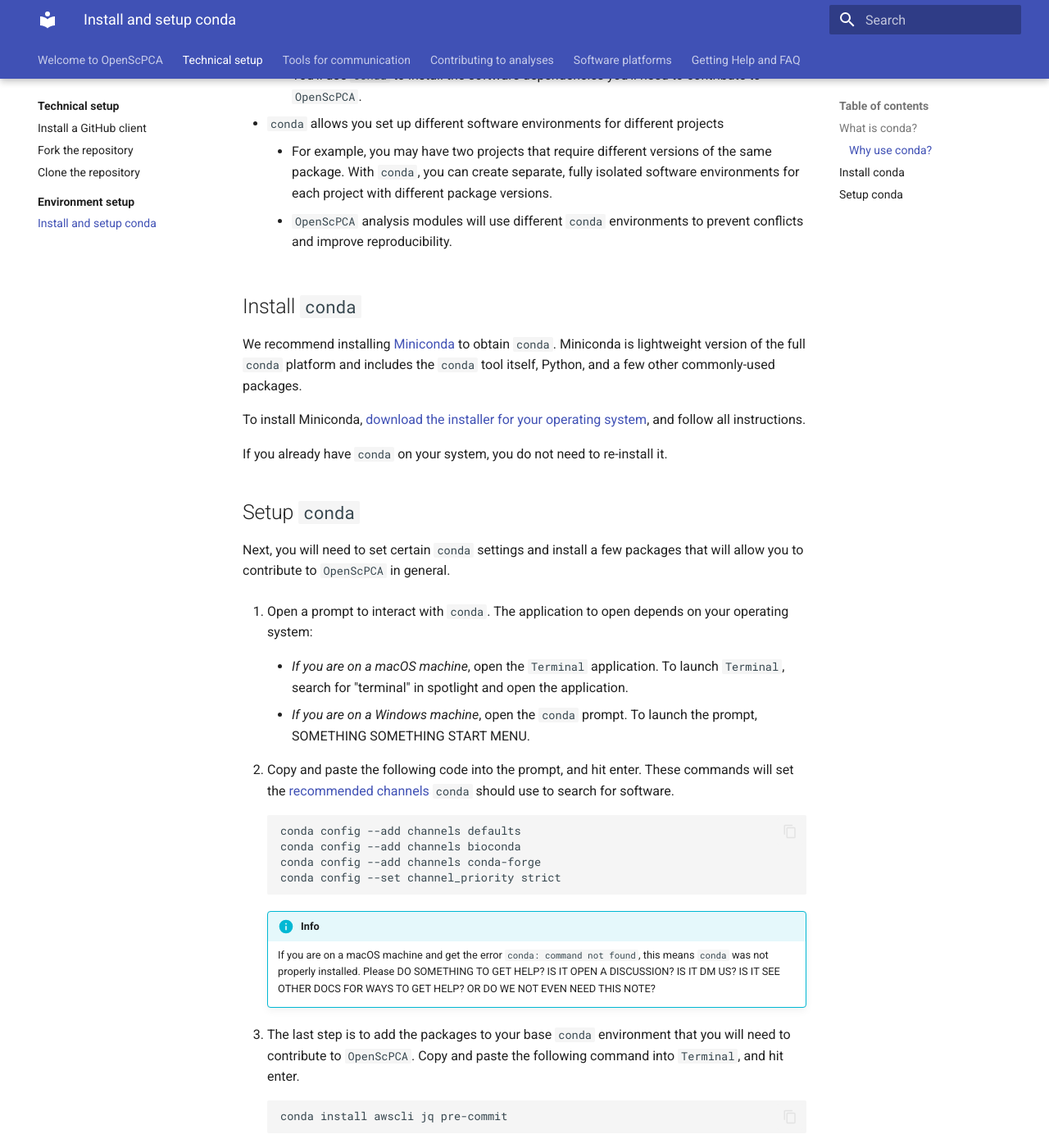
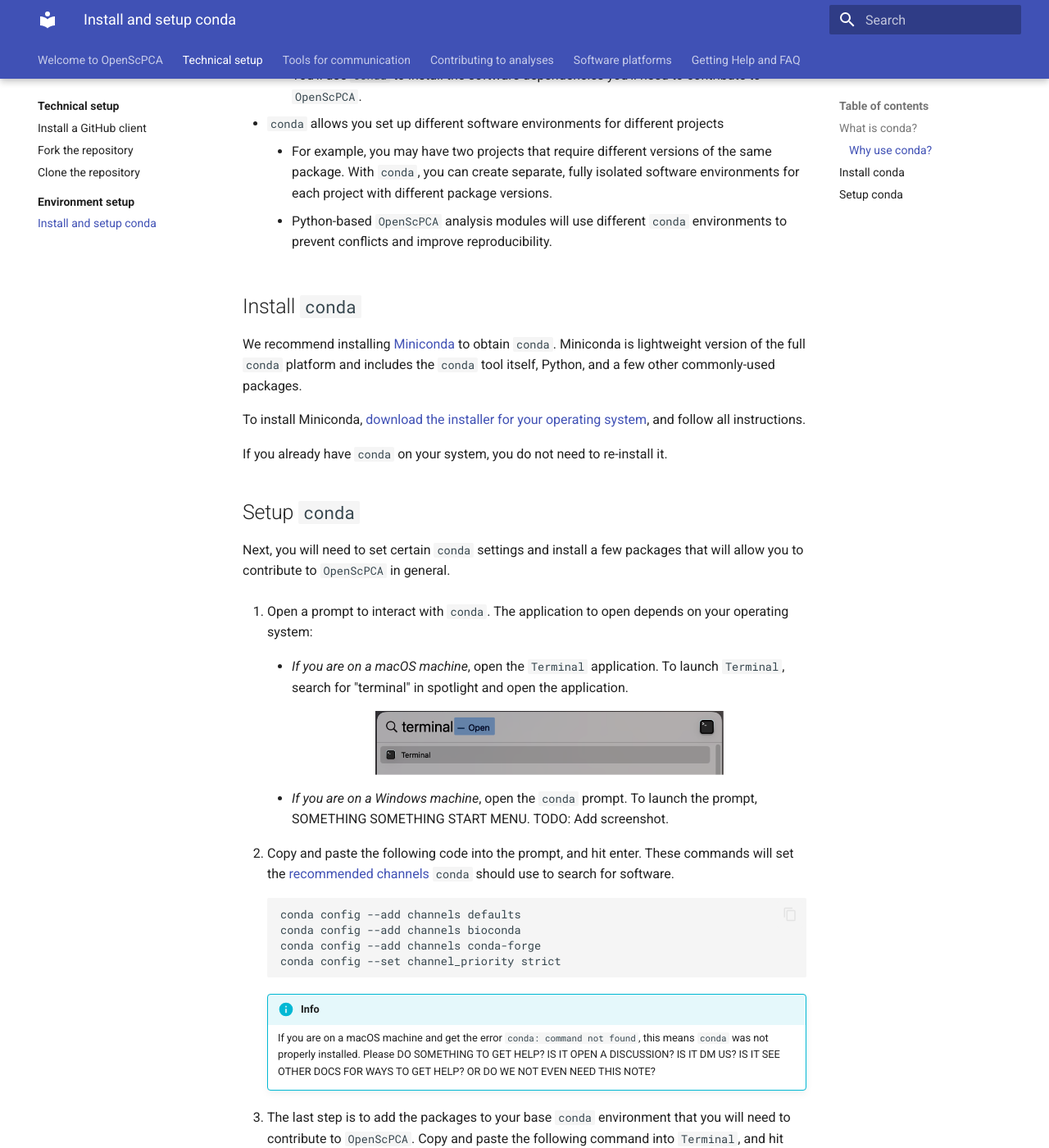
Before and after one commit to AlexsLemonade/OpenScPCA-analysis, an MkDocs documentation site: the page built from docs/technical-setup/environment-setup/setup-conda.md, in a window 1280 px wide and 1400 px high, scrolled down 556 px. Shown: the whole window at 82% size. Built offline with MkDocs 1.6.1 and Material for MkDocs 9.7.7, drawn with Linux system fonts in a browser that asks for light colours.

Commit message:
launch terminal screenshot

```diff
--- a/docs/technical-setup/environment-setup/setup-conda.md
+++ b/docs/technical-setup/environment-setup/setup-conda.md
@@ -18,7 +18,7 @@
 - `conda` allows you set up different software environments for different projects
     - For example, you may have two projects that require different versions of the same package.
     With `conda`, you can create separate, fully isolated software environments for each project with different package versions.
-    - `OpenScPCA` analysis modules will use different `conda` environments to prevent conflicts and improve reproducibility.
+    - Python-based `OpenScPCA` analysis modules will use different `conda` environments to prevent conflicts and improve reproducibility.
 
 
 ## Install `conda`
@@ -38,10 +38,14 @@
 The application to open depends on your operating system:
     - _If you are on a macOS machine_, open the `Terminal` application.
     To launch `Terminal`, search for "terminal" in spotlight and open the application.
+    <figure markdown="span">
+        ![Launch the Terminal application.](../../img/terminal-spotlight.png){width="425"}
+    </figure>
 
 
     - _If you are on a Windows machine_, open the `conda` prompt.
     To launch the prompt, SOMETHING SOMETHING START MENU.
+    TODO: Add screenshot.
 
 1. Copy and paste the following code into the prompt, and hit enter.
 These commands will set the [recommended channels](https://docs.conda.io/projects/conda/en/latest/user-guide/concepts/channels.html) `conda` should use to search for software. <!-- For an indented code block, no backticks - just tab in twice -->
```
Also changed, not shown: docs/img/terminal-spotlight.png (added).
